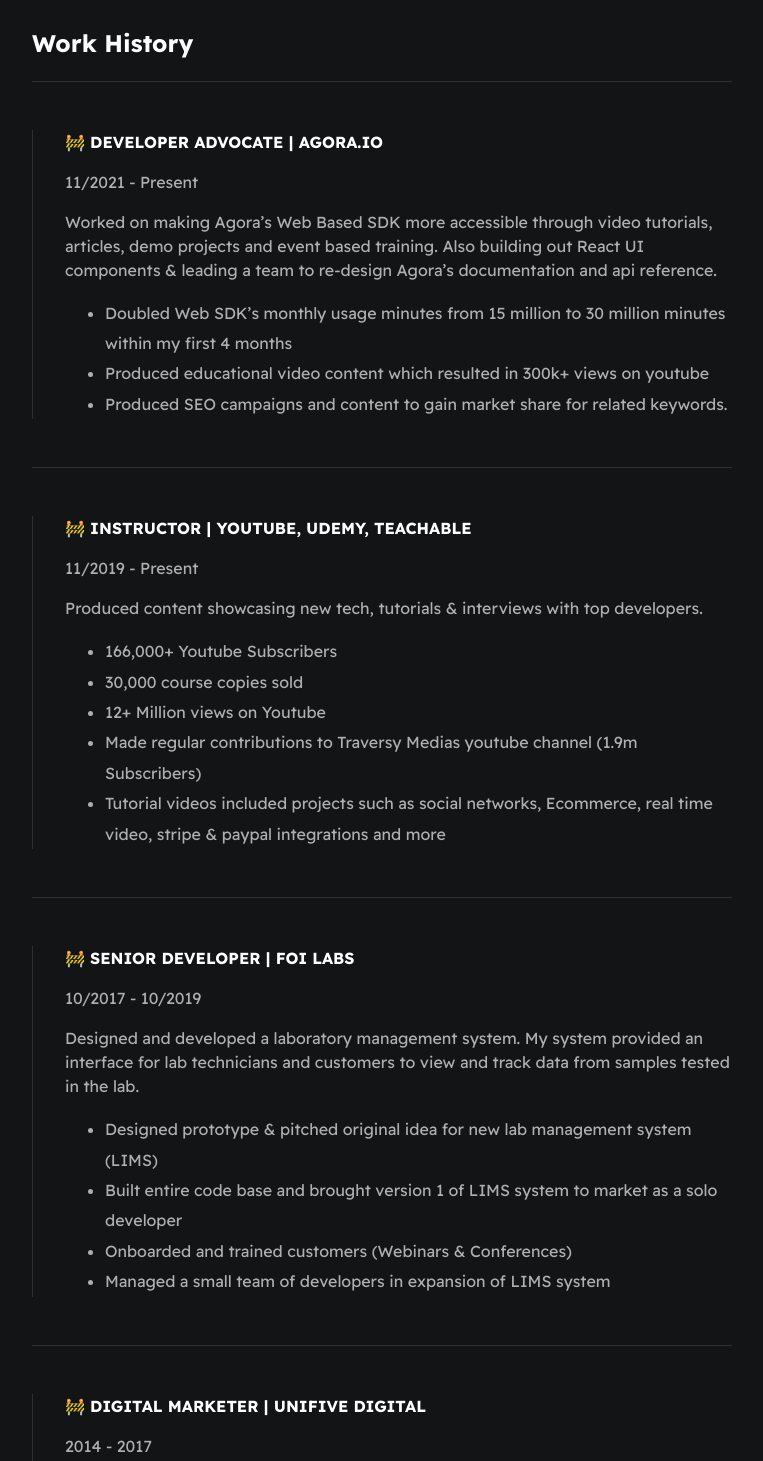
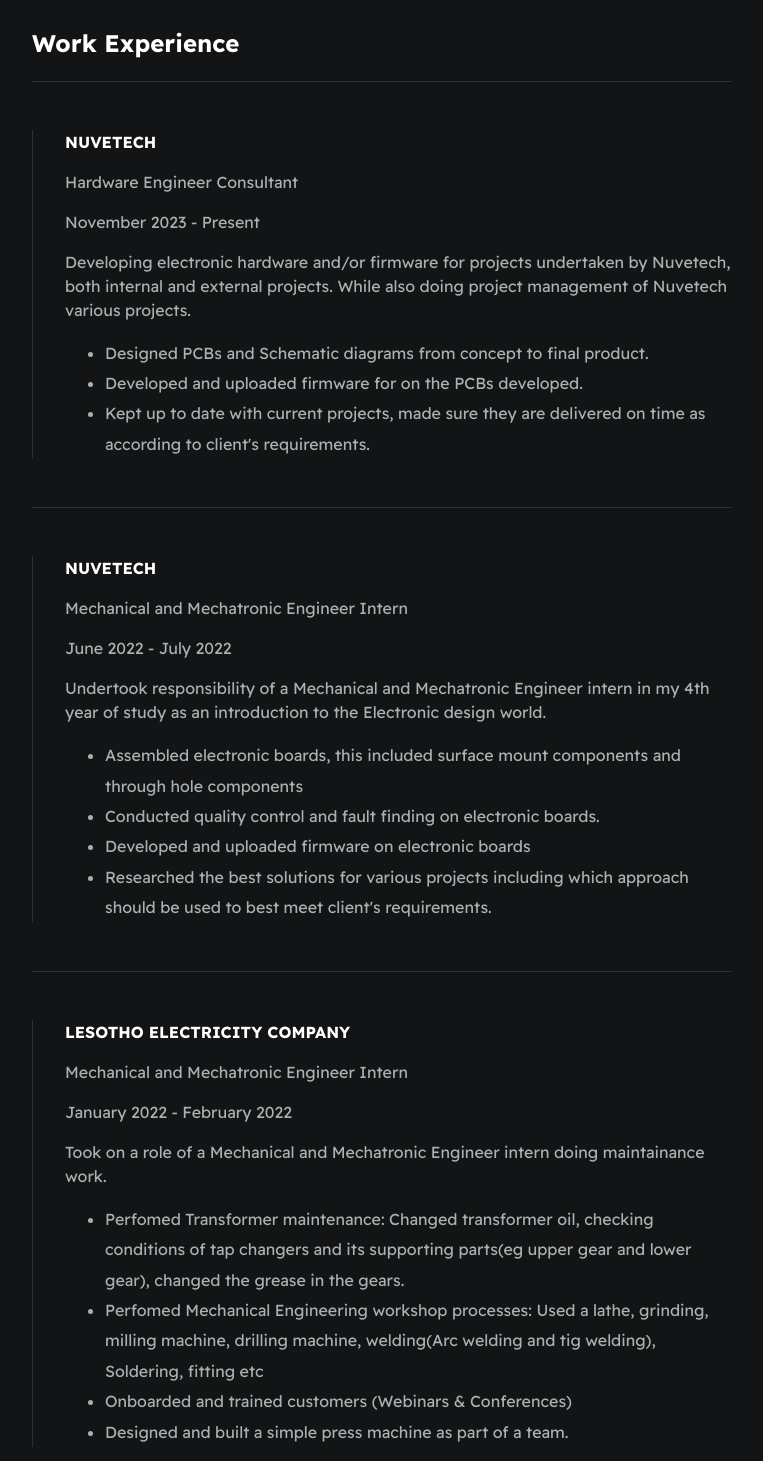
Before and after one commit to Bakoenabk/Resume-Website, a plain HTML site: page index.html in a window 1280 px wide. Shown: the part 780-2241 px from the top of the page, without its empty margins (258-1021 px from the left). Drawn offline with Linux system fonts and the light colour scheme; a script that the page names is missing.

Commit message:
Updated index.html

```diff
--- a/index.html
+++ b/index.html
@@ -40,10 +40,10 @@
         <section class="section--page">
             <h2>Skills and Qualifications</h2>
             <ul id="qualifications--list">
-                <li>✔️ 1 Year experience with embedded systems</li>
-                <li>✔️ Extensive knowledge in API & Database Design.</li>
-                <li>✔️ Experienced content creator on YouTube & community leader </li>
-                <li>✔️ 7 Years experience with running Adwords campaigns & SEO</li>
+                <li>✔️ 1 Year experience with embedded systems in a professional setting.</li>
+                <li>✔️ Extensive knowledge of embedded systems.</li>
+                <li>✔️ Experienced in PCB design from concept to finished product. </li>
+                <li>✔️ Experienced in microcontroller programming.</li>
             </ul>
 
         </section>
@@ -61,47 +61,53 @@
         </section>
 
         <section id="work-history-wrapper" class="section--page">
-            <h2>Work History</h2>
+            <h2>Work Experience</h2>
+
             <div class="line-break"></div>
+
+            <!--Nuvetech work history from full time Hardware engineer to consultant-->
             <div class="card--work-history">
-                <strong>🚧 DEVELOPER ADVOCATE | AGORA.IO</strong>
-                <p>11/2021 - Present</p>
-                <p>Worked on making Agora’s Web Based SDK more accessible through video tutorials, articles, demo projects and event based training. Also building out React UI components & leading a team to re-design Agora’s documentation and api reference.</p>
+                <strong>NUVETECH</strong>
+                <p>Hardware Engineer Consultant</p>
+                <p>November 2023 - Present</p>
+                <p>Developing electronic hardware and/or firmware for projects undertaken by Nuvetech, both internal and external projects. While also doing project management of Nuvetech various projects.</p>
                 <ul>
-                    <li>Doubled Web SDK’s monthly usage minutes from 15 million to 30 million minutes within my first 4 months</li>
-                    <li>Produced educational video content which resulted in 300k+ views on youtube</li>
-                    <li>Produced SEO campaigns and content to gain market share for related keywords.</li>
+                    <li>Designed PCBs and Schematic diagrams from concept to final product.</li>
+                    <li>Developed and uploaded firmware for on the PCBs developed.</li>
+                    <li>Kept up to date with current projects, made sure they are delivered on time as according to client's requirements.</li>
                 </ul>
             </div>
 
             <div class="line-break"></div>
 
+            <!--Nuvetech Internship work experience-->
             <div class="card--work-history">
-                <strong>🚧 INSTRUCTOR | YOUTUBE, UDEMY, TEACHABLE</strong>
-                <p>11/2019 - Present</p>
-                <p>Produced content showcasing new tech, tutorials & interviews with top developers.</p>
+                <strong>NUVETECH</strong>
+                <p>Mechanical and Mechatronic Engineer Intern</p>
+                <p>June 2022 - July 2022</p>
+                <p>Undertook responsibility of a Mechanical and Mechatronic Engineer intern in my 4th year of study as an introduction to the Electronic design world.</p>
                 <ul>
-                    <li>166,000+ Youtube Subscribers</li>
-                    <li>30,000 course copies sold</li>
-                    <li>12+ Million views on Youtube</li>
-                    <li>Made regular contributions to Traversy Medias youtube channel (1.9m Subscribers)</li>
-                    <li>Tutorial videos included projects such as social networks, Ecommerce, real time video, stripe & paypal integrations and more </li>
+                    <li>Assembled electronic boards, this included surface mount components and through hole components</li>
+                    <li>Conducted quality control and fault finding on electronic boards.</li>
+                    <li>Developed and uploaded firmware on electronic boards</li>
+                    <li>Researched the best solutions for various projects including which approach should be used to best meet client's requirements.</li>
                 </ul>
             </div>
 
             <div class="line-break"></div>
 
+            <!--Lesotho Electricity Company work experience-->
+
             <div class="card--work-history">
-                <strong>🚧 SENIOR DEVELOPER | FOI LABS</strong>
-                <p>10/2017 - 10/2019</p>
-                <p>Designed and developed a laboratory management system. My system
-                    provided an interface for lab technicians and customers to view and
-                    track data from samples tested in the lab.</p>
+                <strong>LESOTHO ELECTRICITY COMPANY</strong>
+                <p>Mechanical and Mechatronic Engineer Intern</p>
+                <p>January 2022 - February 2022</p>
+                <p>Took on a role of a Mechanical and Mechatronic Engineer intern doing maintainance work.</p>
                 <ul>
-                    <li>Designed prototype & pitched original idea for new lab management system (LIMS)</li>
-                    <li>Built entire code base and brought version 1 of LIMS system to market as a solo developer</li>
+                    <li>Perfomed Transformer maintenance: Changed transformer oil, checking conditions of tap changers and its supporting parts(eg upper gear and lower gear), changed the grease in the gears.</li>
+                    <li>Perfomed Mechanical Engineering workshop processes: Used a lathe, grinding, milling machine, drilling machine, welding(Arc welding and tig welding), Soldering, fitting etc</li>
                     <li>Onboarded and trained customers (Webinars & Conferences)</li>
-                    <li>Managed a small team of developers in expansion of LIMS system</li>
+                    <li>Designed and built a simple press machine as part of a team.</li>
                 </ul>
             </div>
 
```
